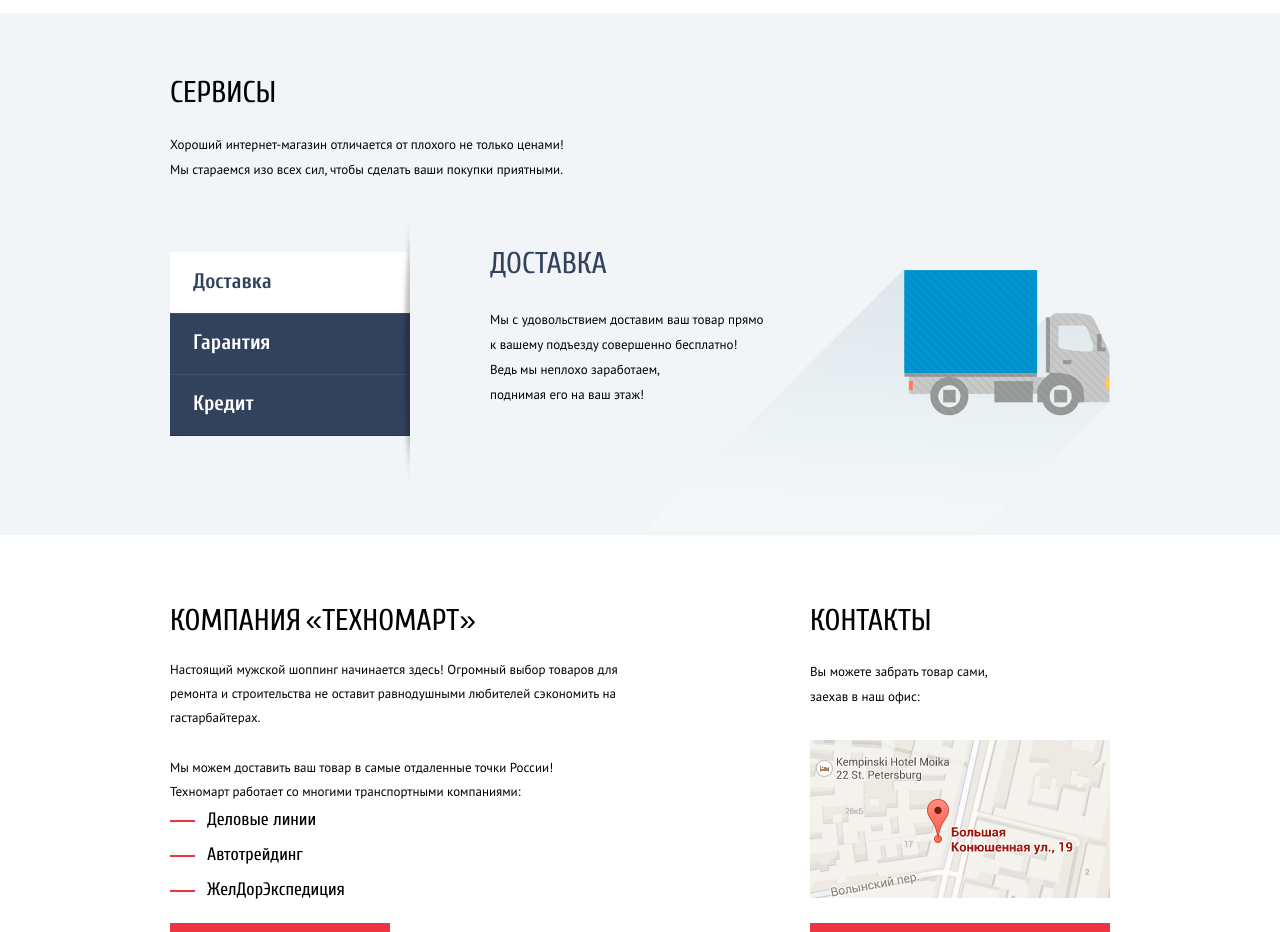
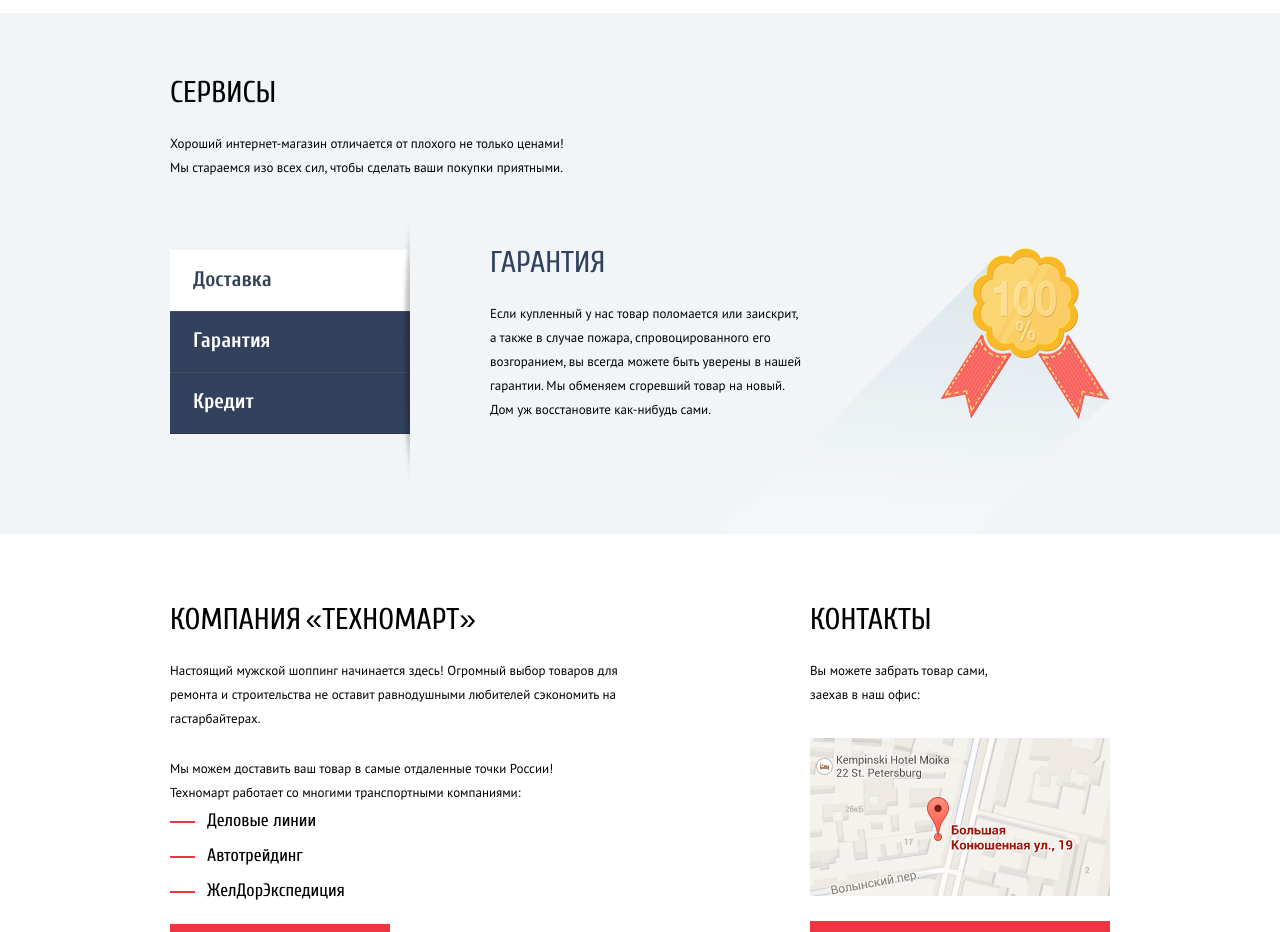
Before and after one commit to dimpulsha/1599147-technomart-30, a plain HTML site: page index.html in a window 1280 px wide. Shown: the part 1820-2752 px from the top of the page. Drawn offline with Linux system fonts and the light colour scheme.

Commit message:
Уточнение межстрочного интервала в секции "Сервисы" и ниже

```diff
--- a/css/style.css
+++ b/css/style.css
@@ -1167,7 +1167,7 @@ img {
 .section-text {
   font-family: "PT Sans", "Arial", sans-serif;
   font-size: 13px;
-  line-height: 25px;
+  line-height: 24px;
   margin-top: 24px;
   margin-bottom: 0px;
 }
@@ -1225,7 +1225,7 @@ img {
   list-style: none;
   padding: 0;
   margin: 0;
-  margin-top: 45px;
+  margin-top: 46px;
   /* outline: 2px solid rgb(33, 131, 38);*/
 }
 
@@ -1304,7 +1304,7 @@ img {
 
 .about .section-text {
   width: 460px;
-  margin-top: 22px;
+/*   margin-top: 24px; */
   line-height: 24px;
 }
 
@@ -1320,9 +1320,9 @@ img {
   color: var(--black-basic);
 }
 
-.contact .section-text {
-  margin-top: 23px;
-}
+/* .contact .section-text {
+  margin-top: 24px;
+} */
 
 .contact-map {
   margin-top: 31px;
--- a/index.html
+++ b/index.html
@@ -263,14 +263,14 @@
           </li>
         </ul>
         <ul class="service-slider-list">
-          <li class="service-slider-item service-slide-1 active">
+          <li class="service-slider-item service-slide-1">
             <!--   <div class="service-desc "> -->
             <h3 class="service-title">Доставка</h3>
             <p class="section-text">Мы с удовольствием доставим ваш товар прямо<br> к вашему подъезду совершенно
               бесплатно!<br> Ведь мы неплохо заработаем,<br> поднимая его на ваш этаж!</p>
             <!--   </div> -->
           </li>
-          <li class="service-slider-item service-slide-2">
+          <li class="service-slider-item service-slide-2 active">
             <!--          <div class="service-desc "> -->
             <h3 class="service-title ">Гарантия</h3>
             <p class="section-text">Если купленный у нас товар поломается или заискрит,<br> а также в случае пожара,
```
